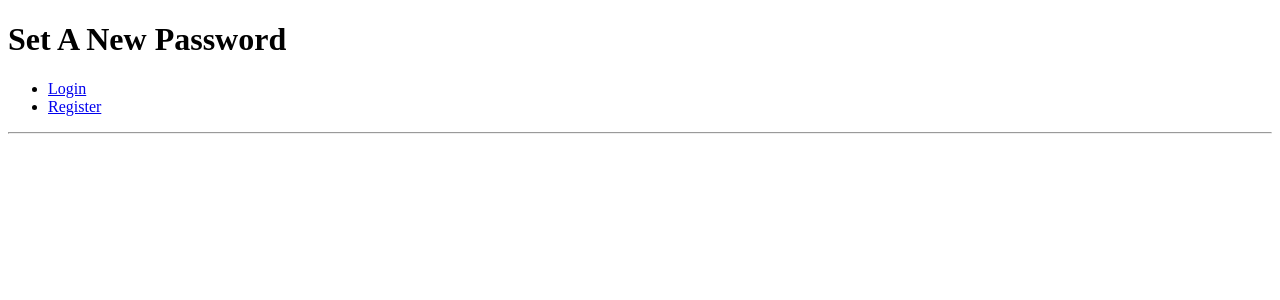
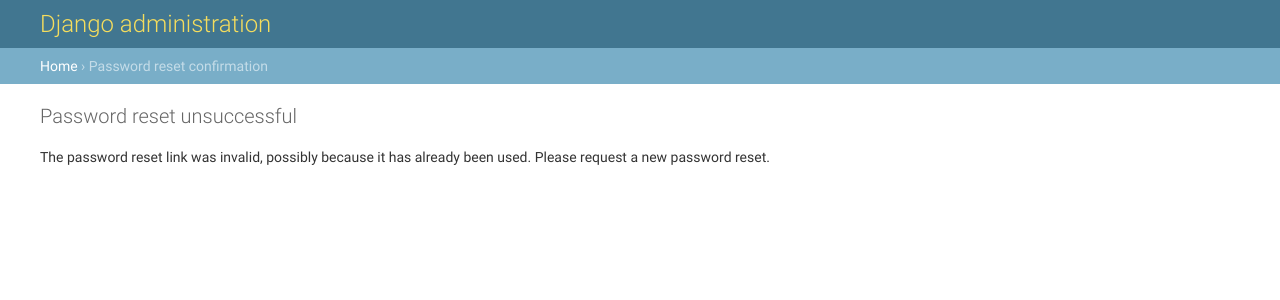
Before and after one commit to JBroks/django_auth, a Django app: a page that uses templates/registration/password_reset_confirm.html in a window 1280 px wide. Shown: the top 300 px of the page. Run offline with Django 3.2, Linux system fonts and the light colour scheme.

Commit message:
Reset Password templates updated to extend admin base site. Reset tested

```diff
--- a/templates/registration/password_reset_confirm.html
+++ b/templates/registration/password_reset_confirm.html
@@ -1,11 +1,42 @@
-{% extends 'base.html' %} {% block page_title %}Password Reset Confirm{% endblock %} {% block page_heading %}Set A New Password{% endblock %}
+{% extends "admin/base_site.html" %}
+{% load i18n static %}
+
+{% block extrastyle %}{{ block.super }}<link rel="stylesheet" type="text/css" href="{% static "admin/css/forms.css" %}">{% endblock %}
+{% block breadcrumbs %}
+<div class="breadcrumbs">
+<a href="{% url 'admin:index' %}">Home</a>
+&rsaquo; Password reset confirmation
+</div>
+{% endblock %}
+
+{% block title %}{{ title }}{% endblock %}
+{% block content_title %}<h1>{{ title }}</h1>{% endblock %}
 {% block content %}
+
 {% if validlink %}
-<form method="POST">
-  {% csrf_token %}
-  {{ form.as_p }}
-  <input type="submit" value="Change my password">
+
+<p>Please enter your new password twice so we can verify you typed it in correctly.</p>
+
+<form method="post">{% csrf_token %}
+<fieldset class="module aligned">
+    <div class="form-row field-password1">
+        {{ form.new_password1.errors }}
+        <label for="id_new_password1">New password:</label>
+        {{ form.new_password1 }}
+    </div>
+    <div class="form-row field-password2">
+        {{ form.new_password2.errors }}
+        <label for="id_new_password2">Confirm password:</label>
+        {{ form.new_password2 }}
+    </div>
+    <input type="submit" value="Change my password">
+</fieldset>
 </form>
 
+{% else %}
+
+<p>The password reset link was invalid, possibly because it has already been used.  Please request a new password reset.</p>
+
 {% endif %}
+
 {% endblock %}
--- a/templates/registration/password_reset_email.html
+++ b/templates/registration/password_reset_email.html
@@ -9,6 +9,8 @@ To initiate the password reset process please click the link below:
 
 If clicking the link above doesn't work, please copy and paste the URL in a new browser window instead.
 
+Your username, in case you've forgotten: {{ user.username }}
+
 Sincerely,
 {{ protocol }}://{{ domain }}{% url 'index' %} Team
 {% endautoescape %}
```
Also changed, not shown: templates/registration/password_reset_complete.html (+18 -2 lines), templates/registration/password_reset_done.html (+17 -2 lines), db.sqlite3.
